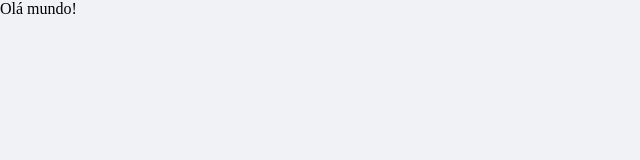
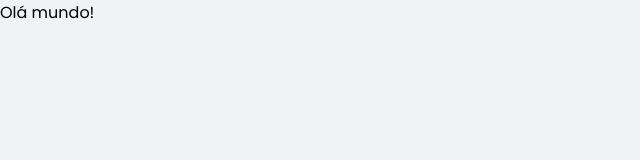
Before and after one commit to Edualicerces10/edufinance, a React (Create React App) app: page / in a window 1280 px wide. Shown: the top 160 px of the page, without its empty margins (0-640 px from the left). Built offline with nearby package versions, Linux system fonts and the light colour scheme.

Commit message:
add font-family Poppins

```diff
--- a/public/index.html
+++ b/public/index.html
@@ -1,13 +1,15 @@
 <!DOCTYPE html>
 <html lang="pt-PT">
   <head>
+    <link rel="preconnect" href="https://fonts.gstatic.com" crossorigin>
     <meta charset="utf-8" />
     <meta name="viewport" content="width=device-width, initial-scale=1" />
+    <link rel="icon" href="%PUBLIC_URL%/favicon." />
     <meta
       name="description"
       content="A website from control my personal finances."
     />
-    <link rel="icon" href="%PUBLIC_URL%/favicon." />
+    <link href="https://fonts.googleapis.com/css2?family=Poppins:wght@400;600&display=swap" rel="stylesheet">
     <title>EduFinance</title>
   </head>
   <body>
--- a/src/styles/global.ts
+++ b/src/styles/global.ts
@@ -37,6 +37,15 @@ export const GlobalStyle = createGlobalStyle`
         -webkit-font-smoothing: antialiased;
     }
 
+    body, input, button, textarea {
+        font-family: 'Poppins', sans-serif;
+        font-weight: 400;
+    }
+
+    h1, h2, h3, h4, h5, h6, strong {
+        font-weight: 600;
+    }
+
     button {
         cursor: pointer;
     }
```
